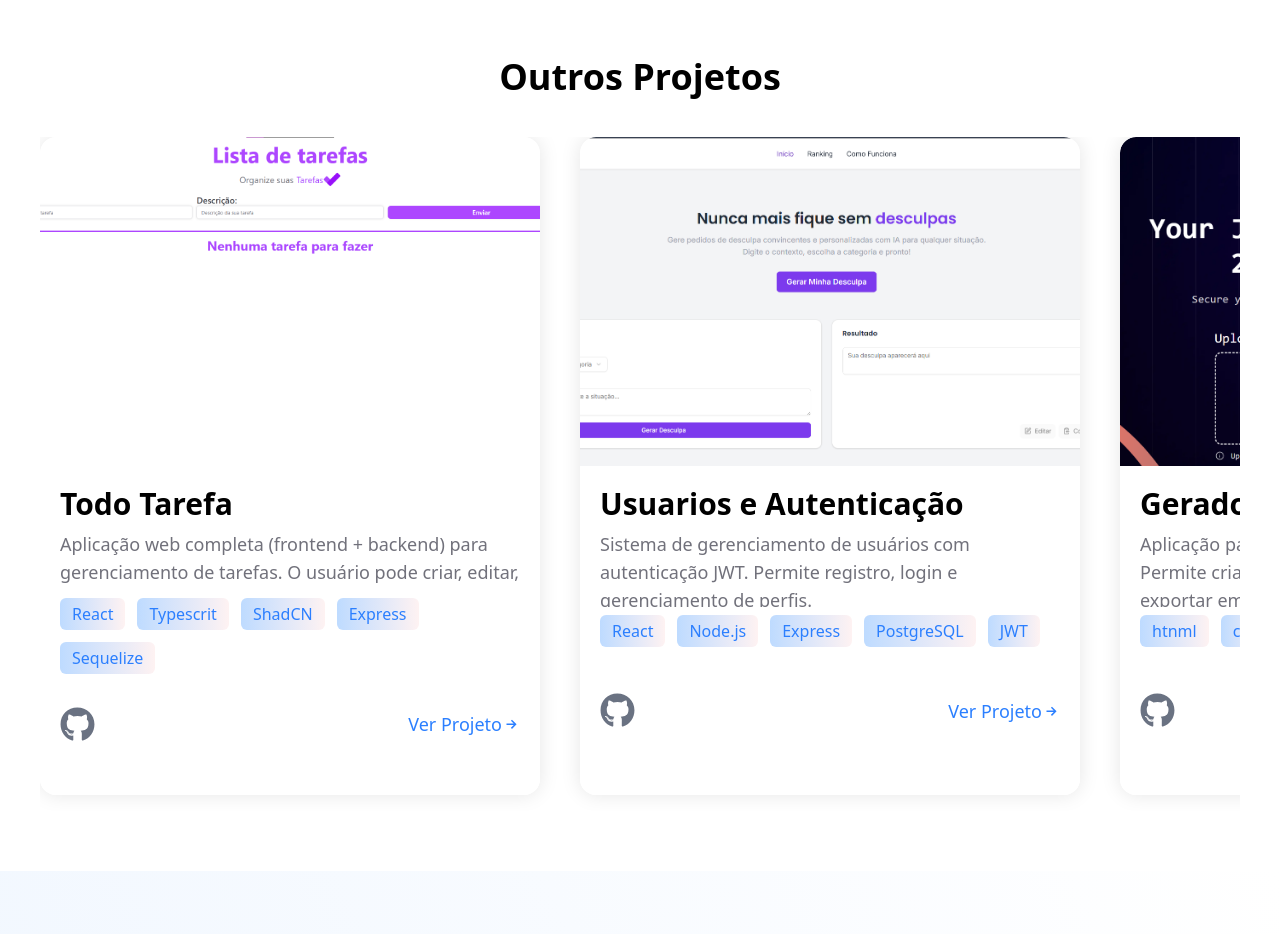
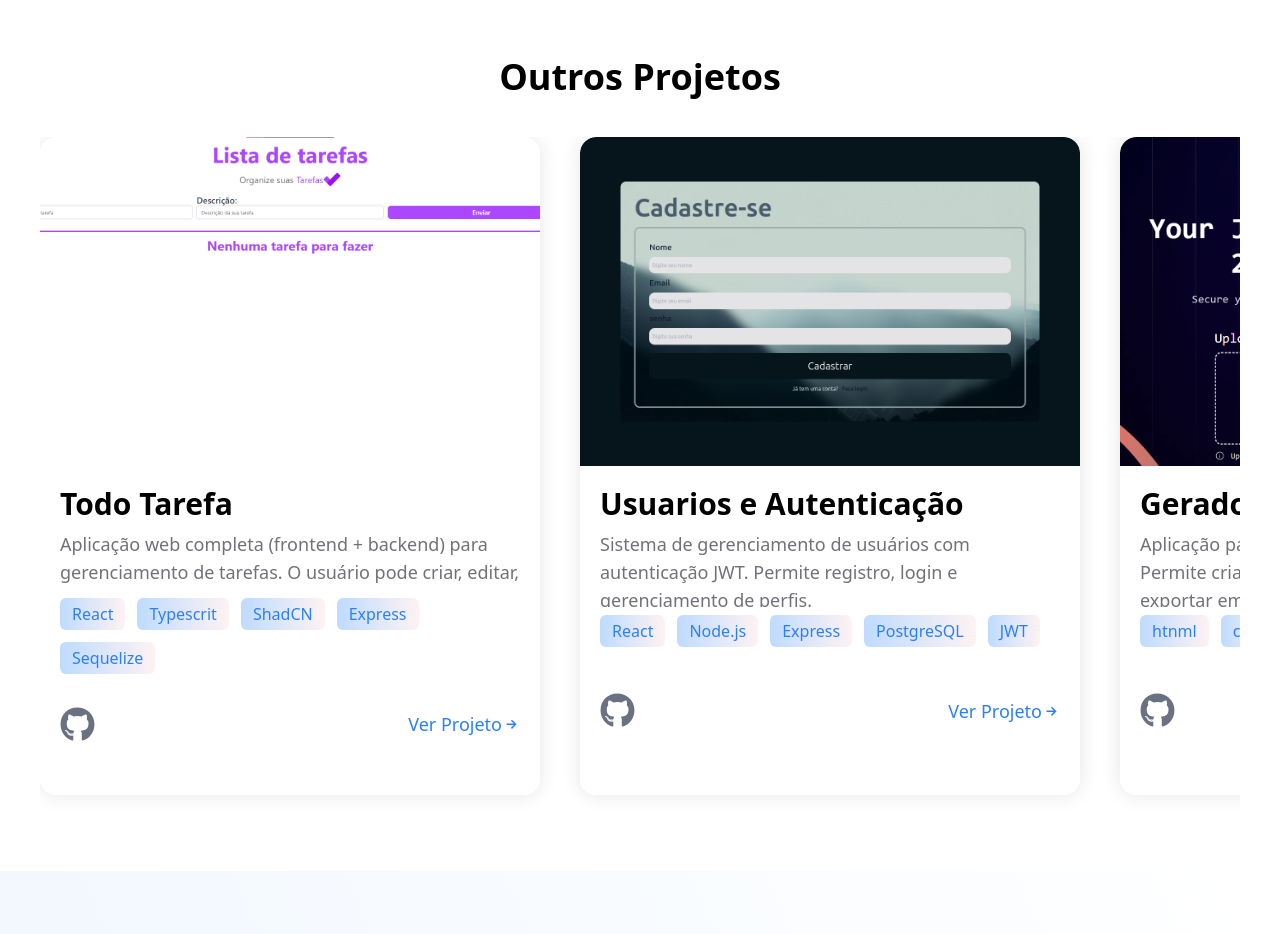
Before and after one commit to daviiisousa/portifolio-davi, a React (Vite) app: page / in a window 1280 px wide. Shown: the part 3360-4294 px from the top of the page. Built offline with nearby package versions, Linux system fonts and the light colour scheme.

Commit message:
adiciona imagem de login de usuário e atualiza link do projeto

```diff
--- a/src/components/Projetos.jsx
+++ b/src/components/Projetos.jsx
@@ -5,6 +5,7 @@ import automacaoImg from "../assets/projetos/fotoAutomacao.jpg";
 import TicketGeneretor from "../assets/projetos/ticketGeneretor.png";
 import portifolioImg from "../assets/projetos/portifolio.png";
 import r3fImg from "../assets/projetos/r3f.png";
+import userLoginImg from "../assets/projetos/userLogin.png";
 import { useRef, useState } from "react";
 import { FaRegHandPointRight } from "react-icons/fa6";
 import { motion } from "framer-motion";
@@ -148,13 +149,13 @@ export function Projetos() {
 
               <div className="flex-shrink-0 w-[500px] max-sm:w-full">
                 <CardProjetos
-                  img={desculpaAIImg}
+                  img={userLoginImg}
                   titulo={"Usuarios e Autenticação"}
                   descricao={
                     "Sistema de gerenciamento de usuários com autenticação JWT. Permite registro, login e gerenciamento de perfis."
                   }
                   tecnologias={tecnologiasUserLogin}
-                  linkProjeto={"https://github.com/daviiisousa/User-Login"}
+                  linkProjeto={"https://user-login-one.vercel.app/"}
                   linkProjetoGithub={
                     "https://github.com/daviiisousa/User-Login"
                   }
```
Also changed, not shown: src/assets/projetos/userLogin.png (added).
